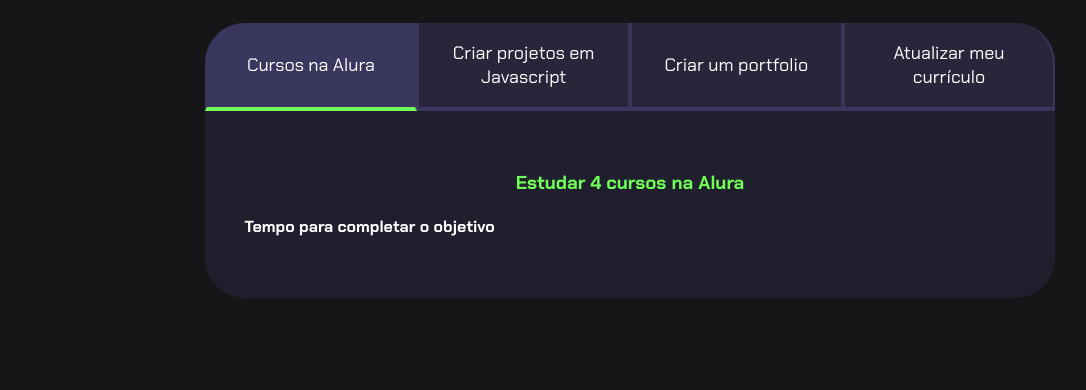
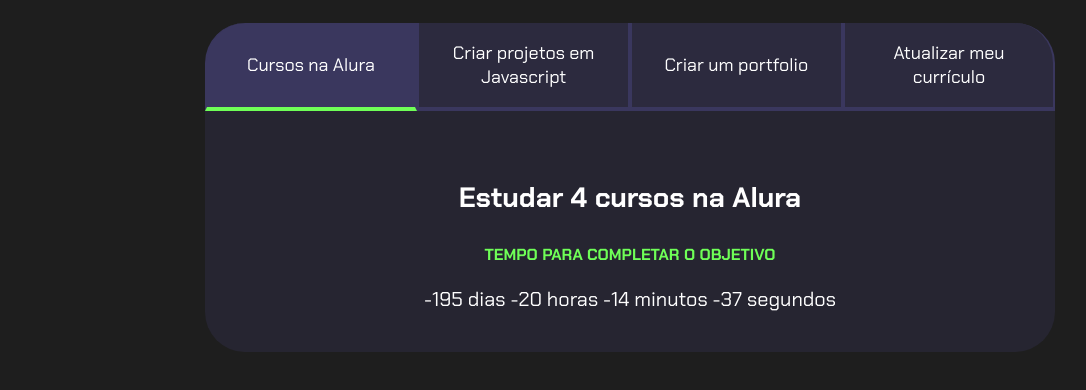
Before and after one commit to jvnagaoo/projeto-de-vida, a plain HTML site: page index.html in a window 1280 px wide. Shown: the part 80-470 px from the top of the page, without its empty margins (10-1096 px from the left). Drawn offline with Linux system fonts and the light colour scheme.

Commit message:
Add files via upload

```diff
--- a/index.html
+++ b/index.html
@@ -1,10 +1,9 @@
 <!DOCTYPE html>
-<html lang="en">
+<html lang="pt-br">
 <head>
     <meta charset="UTF-8">
-    <meta http-equiv="X-UA-Compatible" content="IE=edge">
     <meta name="viewport" content="width=device-width, initial-scale=1.0">
-    <title>Meus objetivos do ano_</title>
+    <title>Meus objetivos do ano</title>
     <link rel="stylesheet" href="style.css">
 </head>
 <body>
--- a/main.js
+++ b/main.js
@@ -1,28 +1,36 @@
-const botoes=document.querySelectorAll(".botao");
-const textos=document.querySelectorAll(".aba-conteudo");
+const botoes = document.querySelectorAll(".botao");
+const textos = document.querySelectorAll(".aba-conteudo");
 
+for (let i = 0; i < botoes.length; i++) {
+    botoes[i].onclick = function () {
 
-
-for(let i=0; i<botoes.length;i++) {
-    botoes[i].onclick=function() {
-        for(let  j=0;j<botoes.length;j++){
+        for (let j = 0; j < botoes.length; j++) {
             botoes[j].classList.remove("ativo");
             textos[j].classList.remove("ativo");
         }
+
         botoes[i].classList.add("ativo");
         textos[i].classList.add("ativo");
+    }
+}
 
-    }
-    const contadores=document.querySelectorAll(".contador");
-    const tempoObjetivo1 = new Date("2024-04-25T00:00:00");
+const contadores = document.querySelectorAll(".contador");
+const tempoObjetivo1 = new Date("2023-10-05T00:00:00");
 
-    contadores[0].textContent= tempoObjetivo1- tempoAtual;
 
-    function calculaTempo(tempoObjetivo1){
+contadores[0].textContent = calculaTempo(tempoObjetivo1);
 
+function calculaTempo(tempoObjetivo) {
     let tempoAtual = new Date();
-    let tempoFinal = tempoObjetivo1 - tempoAtual;
-    let segundos = tempoFinal / 1000;
-    return segundos;
+    let tempoFinal = tempoObjetivo - tempoAtual;
+    let segundos = Math.floor(tempoFinal / 1000);
+    let minutos = Math.floor(segundos / 60);
+    let horas = Math.floor(minutos / 60);
+    let dias = Math.floor(horas / 24);
+
+    segundos %= 60;
+    minutos %= 60;
+    horas %= 24;
+
+ return dias + " dias " + horas + " horas " + minutos + " minutos " + segundos + " segundos";
 }
-}
--- a/style.css
+++ b/style.css
@@ -1,8 +1,7 @@
-@import url('https://fonts.googleapis.com/css2?family=Chakra+Petch:ital,wght@0,400;0,700;1,400;1,700&display=swap');
+@import url('https://fonts.googleapis.com/css2?family=Chakra+Petch:wght@400;700&display=swap');
 
-
-:root{
-    --cor-de-fundo: #161618;
+:root {
+    --cor-de-fundo: #1E1E1E;
     --verde: #6FFF57;
     --branco: #FFFFFF;
     --botao-ativo: #3A375E;
@@ -16,7 +15,8 @@ body {
     font-family: 'Chakra Petch', sans-serif;
 }
 
-  .conteudo-principal{
+
+.conteudo-principal {
     display: flex;
     flex-direction: column;
     justify-content: center;
@@ -26,7 +26,7 @@ body {
     margin: 0 auto;
 }
 
-  .titulo-principal{
+.titulo-principal {
     text-align: left;
     width: 100%;
     font-size: 32px;
@@ -36,8 +36,9 @@ body {
     color: var(--verde);
 }
 
-  .botao{
-      font-family: "Chakra Petch", sans-serif;
+
+.botao {
+    font-family: 'Chakra Petch', sans-serif;
     background-color: var(--botao-inativo);
     color: var(--branco);
     display: flex;
@@ -52,20 +53,14 @@ body {
     border-top: none;
 }
 
-  .botoes{
+.botao:first-child {
+    border-radius: 40px 40px 0 0;
+}
+
+.botoes {
     display: block;
 }
-  @media screen and (min-width: 768px) {
-      .botoes{
-          display: flex;
-      }
-      .botao:first-child{
-        border-radius: 40px 0 0 0;
-      }
-      .botao:last-child{
-        border-radius: 0 40px 0 0;
-      }
-  }
+
 .botao.ativo{
     background-color: var(--botao-ativo);
     border-bottom: 4px solid var(--verde);
@@ -76,21 +71,38 @@ body {
     padding: 40px;
     border-radius: 0 0 40px 40px;
 }
-
 .aba-conteudo.ativo{
-       display: block;
+    display:block;
 }
 
 .aba-conteudo{
     display: none;
 }
 
-     .aba-titulo-principal{
+.aba-conteudo-titulo-principal{
     font-size: 28px;
     text-align: center;
 }
-
-     .aba-conteudo-titulo-principal{
+.aba-conteudo-titulo-secundario{
     text-align: center;
     color: var(--verde);
+    text-transform: uppercase;
 }
+.contador{
+    font-size: 20px;
+    text-align: center;
+}
+
+@media screen and (min-width: 768px) {
+    .botoes {
+        display: flex;
+    }
+
+    .botao:first-child {
+        border-radius: 40px 0 0 0;
+    }
+
+    .botao:last-child {
+        border-radius: 0 40px 0 0;
+    }
+}
```
Also changed, not shown: 1 other file. Lines whose indentation alone changed are shown as unchanged.
